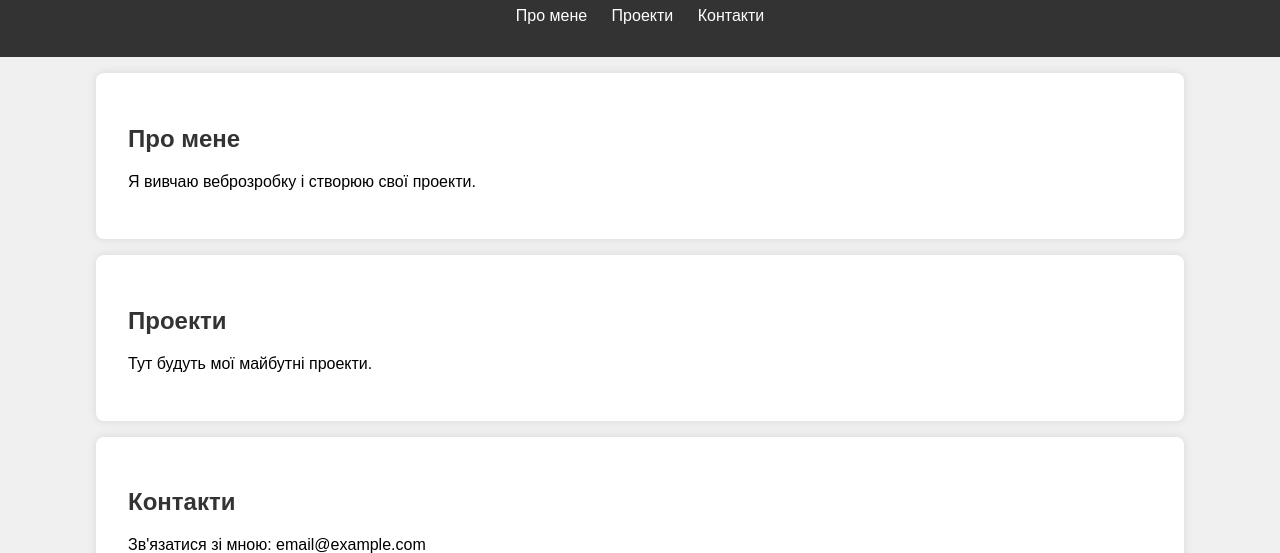
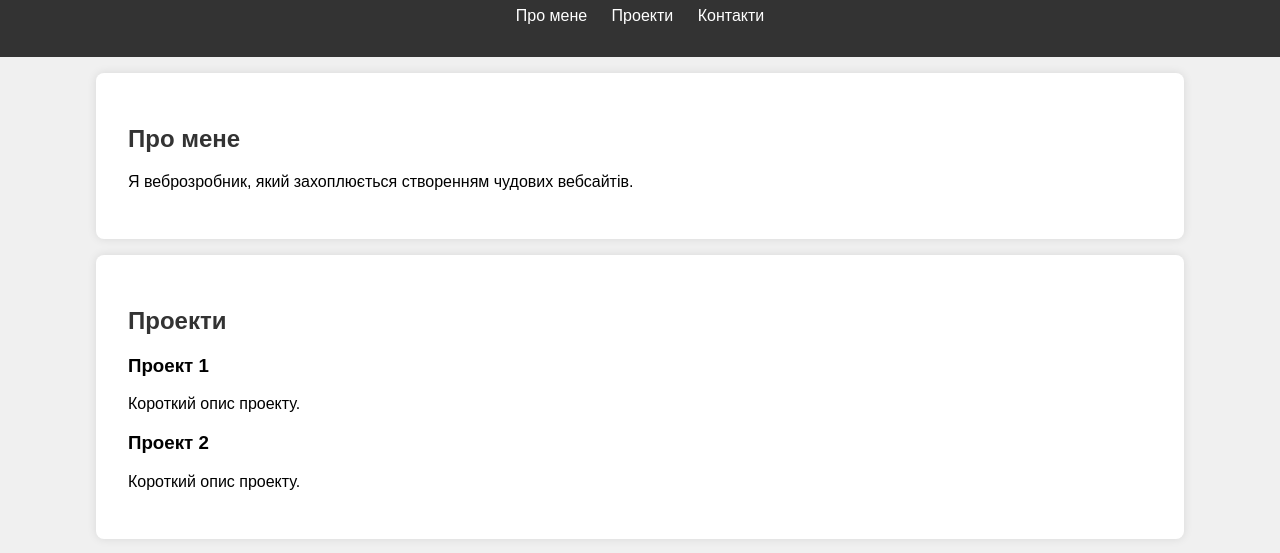
Before and after one commit to sassshalemon/my-portfolio, a plain HTML site: page index.html in a window 1280 px wide. Shown: the part 89-642 px from the top of the page. Drawn offline with Linux system fonts and the light colour scheme.

Commit message:
Update index.html

```diff
--- a/index.html
+++ b/index.html
@@ -3,34 +3,41 @@
 <head>
     <meta charset="UTF-8">
     <meta name="viewport" content="width=device-width, initial-scale=1.0">
-    <title>Моє портфоліо</title>
+    <title>My Portfolio</title>
     <link rel="stylesheet" href="style.css">
 </head>
 <body>
     <header>
-        <h1>Привіт, я [Твоє ім'я]!</h1>
+        <h1>Привіт, я [Твоє ім'я]</h1>
         <nav>
             <ul>
                 <li><a href="#about">Про мене</a></li>
                 <li><a href="#projects">Проекти</a></li>
-                <li><a href="#contacts">Контакти</a></li>
+                <li><a href="#contact">Контакти</a></li>
             </ul>
         </nav>
     </header>
 
     <section id="about">
         <h2>Про мене</h2>
-        <p>Я вивчаю веброзробку і створюю свої проекти.</p>
+        <p>Я веброзробник, який захоплюється створенням чудових вебсайтів.</p>
     </section>
 
     <section id="projects">
         <h2>Проекти</h2>
-        <p>Тут будуть мої майбутні проекти.</p>
+        <div class="project-card">
+            <h3>Проект 1</h3>
+            <p>Короткий опис проекту.</p>
+        </div>
+        <div class="project-card">
+            <h3>Проект 2</h3>
+            <p>Короткий опис проекту.</p>
+        </div>
     </section>
 
-    <section id="contacts">
+    <footer id="contact">
         <h2>Контакти</h2>
-        <p>Зв'язатися зі мною: email@example.com</p>
-    </section>
+        <p>Зв'яжіться зі мною: email@example.com</p>
+    </footer>
 </body>
 </html>
```
